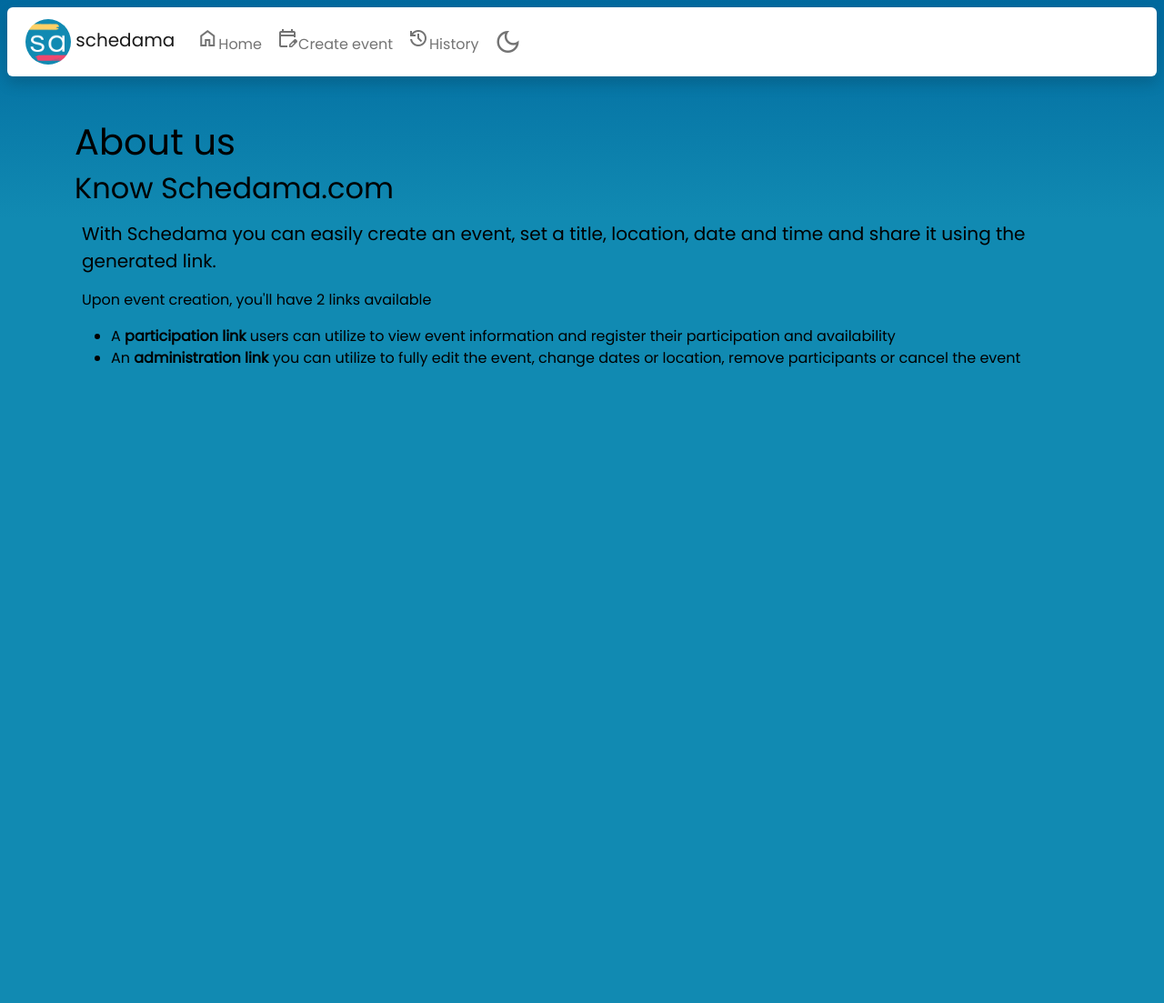
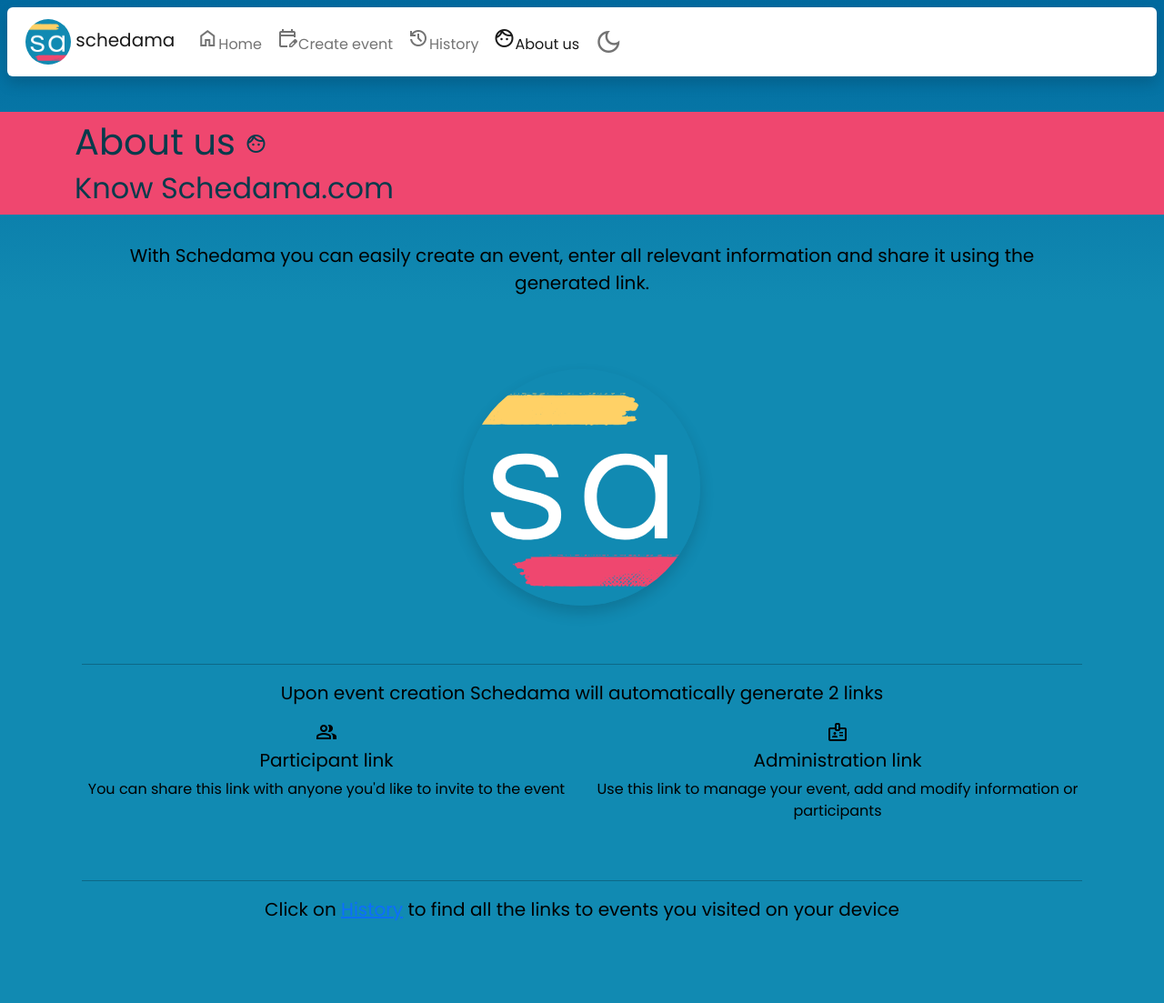
Before and after one commit to alessandro-amadelli/schedama, a Django app: page /about-us/ in a window 1280 px wide. Shown: the whole page at 91% size. Before the commit the page ends 404 px from the top, so only its background shows below. Run offline with Django 4.2, Linux system fonts and the light colour scheme.

Commit message:
Fixed 'About us' page content and re-added the page inside navbar. Fixed entering and appearing animations by changing animation-fill-mode to backward

```diff
--- a/events/static/events/main.css
+++ b/events/static/events/main.css
@@ -105,6 +105,10 @@ nav {
     margin: .5rem;
 }
 
+.round-img {
+    border-radius:50%;
+}
+
 .cursor-pointer {
     cursor: pointer;
 }
@@ -120,7 +124,7 @@ nav {
 .entering {
     animation-name: introAnimation;
     animation-duration: .6s;
-    animation-fill-mode: forwards;
+    animation-fill-mode: backwards;
     animation-iteration-count: 1;
     animation-play-state: running;
 }
@@ -128,7 +132,7 @@ nav {
 .entering-1 {
     animation-name: introAnimation;
     animation-duration: .6s;
-    animation-fill-mode: forwards;
+    animation-fill-mode: backwards;
     animation-iteration-count: 1;
     animation-play-state: running;
     animation-delay: .1s;
@@ -137,7 +141,7 @@ nav {
 .entering-2 {
     animation-name: introAnimation;
     animation-duration: .6s;
-    animation-fill-mode: forwards;
+    animation-fill-mode: backwards;
     animation-iteration-count: 1;
     animation-play-state: running;
     animation-delay: .2s;
@@ -146,7 +150,7 @@ nav {
 .entering-3 {
     animation-name: introAnimation;
     animation-duration: .6s;
-    animation-fill-mode: forwards;
+    animation-fill-mode: backwards;
     animation-iteration-count: 1;
     animation-play-state: running;
     animation-delay: .3s;
@@ -155,7 +159,7 @@ nav {
 .entering-4 {
     animation-name: introAnimation;
     animation-duration: .6s;
-    animation-fill-mode: forwards;
+    animation-fill-mode: backwards;
     animation-iteration-count: 1;
     animation-play-state: running;
     animation-delay: .4s;
@@ -164,7 +168,7 @@ nav {
 .appearing {
     animation-name: fadeInAnimation;
     animation-duration: 1.5s;
-    animation-fill-mode: forwards;
+    animation-fill-mode: backwards;
     animation-iteration-count: 1;
     animation-play-state: running;
 }
@@ -172,7 +176,7 @@ nav {
 .appearing-1 {
     animation-name: fadeInAnimation;
     animation-duration: 1.5s;
-    animation-fill-mode: forwards;
+    animation-fill-mode: backwards;
     animation-iteration-count: 1;
     animation-play-state: running;
     animation-delay: .2s;
@@ -181,7 +185,7 @@ nav {
 .appearing-2 {
     animation-name: fadeInAnimation;
     animation-duration: 1.5s;
-    animation-fill-mode: forwards;
+    animation-fill-mode: backwards;
     animation-iteration-count: 1;
     animation-play-state: running;
     animation-delay: .5s;
@@ -190,7 +194,7 @@ nav {
 .appearing-3 {
     animation-name: fadeInAnimation;
     animation-duration: 1.5s;
-    animation-fill-mode: forwards;
+    animation-fill-mode: backwards;
     animation-iteration-count: 1;
     animation-play-state: running;
     animation-delay: .8s;
@@ -199,7 +203,7 @@ nav {
 .appearing-4 {
     animation-name: fadeInAnimation;
     animation-duration: 1.5s;
-    animation-fill-mode: forwards;
+    animation-fill-mode: backwards;
     animation-iteration-count: 1;
     animation-play-state: running;
     animation-delay: 1.1s;
--- a/events/static/events/utilities.js
+++ b/events/static/events/utilities.js
@@ -38,8 +38,19 @@ function setMode(currentMode) {
         document.querySelector("#navLogoDark").classList.add("visually-hidden");
         document.querySelector("#navLogo").classList.remove("visually-hidden");
 
+        // Page logo
+        const logo = document.querySelector("#schedamaLogo");
+        const logoDark = document.querySelector("#schedamaLogoDark");
+        if (logo) {
+            logo.classList.remove("visually-hidden");
+        }
+        if (logoDark) {
+            logoDark.classList.add("visually-hidden");
+        }
+
         // Changing meta tag color-scheme
         document.querySelector('meta[name="color-scheme"]').setAttribute('content', 'light');
+        document.querySelector('meta[name="theme-color"]').setAttribute('content', "#118ab2");
 
         // Navbar class change
         navbar.classList.remove("navbar-dark");
@@ -68,8 +79,19 @@ function setMode(currentMode) {
         document.querySelector("#navLogoDark").classList.remove("visually-hidden");
         document.querySelector("#navLogo").classList.add("visually-hidden");
 
+        // Page logo
+        const logo = document.querySelector("#schedamaLogo");
+        const logoDark = document.querySelector("#schedamaLogoDark");
+        if (logo) {
+            logo.classList.add("visually-hidden");
+        }
+        if (logoDark) {
+            logoDark.classList.remove("visually-hidden");
+        }
+
         // Changing meta tag color-scheme
         document.querySelector('meta[name="color-scheme"]').setAttribute('content', 'dark');
+        document.querySelector('meta[name="theme-color"]').setAttribute('content', "#073b4c");
 
         // Navbar class change
         navbar.classList.add("navbar-dark");
--- a/events/templates/events/about_us.html
+++ b/events/templates/events/about_us.html
@@ -7,15 +7,59 @@ About us
 {% endblock %}
 
 {% block body %}
-  <h1>About us</h1>
-  <h2>{% translate "Know Schedama.com" %}</h2>
+<div class="title-section">
+  <h1 class="entering">About us <span class="material-symbols-outlined">face</span></h1>
+  <h2 class="entering-1">{% translate "Know Schedama.com" %}</h2>
+</div>
 
   <div class="section p-2">
-    <p class="lead">{% translate "With Schedama you can easily create an event, set a title, location, date and time and share it using the generated link." %}</p>
-    <p>Upon event creation, you'll have 2 links available</p>
-    <ul>
-      <li>A <b>participation link</b> users can utilize to view event information and register their participation and availability</li>
-      <li>An <b>administration link</b> you can utilize to fully edit the event, change dates or location, remove participants or cancel the event</li>
-    </ul>
+    <div class="row entering-2">
+      <div class="col-12 text-center">
+        <p class="lead">{% translate "With Schedama you can easily create an event, enter all relevant information and share it using the generated link." %}</p>
+      </div>
+    </div>
+
+    <div class="row p-3 my-5 appearing-2">
+      <div class="col-12 text-center">
+        <img class="img-fluid round-img shadow" src="{%static 'events/schedama_logo.png' %}" alt="Schedama logo" id="schedamaLogo">
+        <img class="img-fluid round-img shadow visually-hidden" src="{%static 'events/schedama_logo_dark.png' %}" alt="Schedama logo" id="schedamaLogoDark">
+      </div>
+    </div>
+
+    <hr>
+
+    <div class="row mb-5 entering-3">
+      <div class="col-12 text-center">
+        <p class="lead">{% translate "Upon event creation Schedama will automatically generate 2 links" %}</p>
+      </div>
+
+      <div class="col-6 text-center">
+        <span class="material-symbols-outlined">group</span>
+        <h5>{% translate "Participant link" %}</h5>
+      </div>
+      <div class="col-6 text-center">
+        <span class="material-symbols-outlined">badge</span>
+        <h5>{% translate "Administration link" %}</h5>
+      </div>
+
+      <div class="col-6 text-center">
+        <p>{% translate "You can share this link with anyone you'd like to invite to the event" %}</p>
+      </div>
+      <div class="col-6 text-center">
+        <p>{% translate "Use this link to manage your event, add and modify information or participants" %}</p>
+      </div>
+    </div>
+
+    <hr>
+
+    <div class="row mb-5 entering-4">
+      <div class="col-12 text-center">
+        <p class="lead">
+          {% translate "Click on" %} <a href="{% url 'history_view' %}">{% translate "History" %}</a>
+          {% translate "to find all the links to events you visited on your device" %}
+        </p>
+      </div>
+    </div>
+
   </div>
 {% endblock %}
--- a/events/templates/events/layout.html
+++ b/events/templates/events/layout.html
@@ -7,8 +7,7 @@
     <meta charset="utf-8">
     <meta name="viewport" content="width=device-width, initial-scale=1">
     <meta name="color-scheme" content="light" />
-    <meta name="theme-color" media="(prefers-color-scheme: light)" content="#118ab2" />
-    <meta name="theme-color" media="(prefers-color-scheme: dark)" content="#073b4c" />
+    <meta name="theme-color" content="#118ab2" />
 
     <!-- Icons -->
     <link rel="apple-touch-icon" sizes="57x57" href="{% static 'events/apple-icon-57x57.png' %}">
@@ -27,7 +26,6 @@
     <link rel="manifest" href="{% static 'events/manifest.json' %}">
     <meta name="msapplication-TileColor" content="#073b4c">
     <meta name="msapplication-TileImage" content="{% static 'events/ms-icon-144x144.png' %}">
-    <meta name="theme-color" content="#073b4c">
 
     <title>{% block title %}{% endblock %}</title>
 
--- a/events/templates/events/navbar.html
+++ b/events/templates/events/navbar.html
@@ -3,8 +3,8 @@
 <nav class="navbar navbar-light navbar-expand-md shadow p-2 mb-5 rounded">
     <div class="container-fluid">
         <a class="navbar-brand" href="{% url 'index' %}">
-            <img src="{% static 'events/schedama_logo.png' %}" id="navLogo" alt="Schedama logo" style="width:50px;height:50px;padding:0;margin:0;border-radius:50%;">
-            <img src="{% static 'events/schedama_logo_dark.png' %}" id="navLogoDark" alt="Schedama logo" style="width:50px;height:50px;padding:0;margin:0;border-radius:50%;" class="visually-hidden">
+            <img src="{% static 'events/schedama_logo.png' %}" id="navLogo" alt="Schedama logo" style="width:50px;height:50px;padding:0;margin:0;" class="round-img">
+            <img src="{% static 'events/schedama_logo_dark.png' %}" id="navLogoDark" alt="Schedama logo" style="width:50px;height:50px;padding:0;margin:0;" class="round-img visually-hidden">
             schedama
         </a>
         <button class="navbar-toggler" type="button" data-bs-toggle="collapse" data-bs-target="#navbarNavAltMarkup" aria-controls="navbarNavAltMarkup" aria-expanded="false" aria-label="Toggle navigation">
@@ -21,11 +21,9 @@
                 <a class="nav-link {% if request.resolver_match.url_name == 'history_view' %}active{% endif %}" href="{% url 'history_view' %}">
                     <span class="material-symbols-outlined">history</span>{% translate "History" %}
                 </a>
-                {% comment %}
                 <a class="nav-link {% if request.resolver_match.url_name == 'about_us_view' %}active{% endif %}" href="{% url 'about_us_view' %}">
-                    <span class="material-symbols-outlined">info</span>{% translate "About us" %}
+                    <span class="material-symbols-outlined">face</span>{% translate "About us" %}
                 </a>
-                {% endcomment %}
                 <div class="nav-link cursor-pointer" id="darkModeToggle" aria-label="Dark mode toggle">
                     <span class="material-symbols-outlined fs-2 float-end me-0">dark_mode</span>
                 </div>
--- a/events/templates/events/new_event.html
+++ b/events/templates/events/new_event.html
@@ -11,8 +11,8 @@
   <script src="{% static 'events/new_event.js' %}"></script>
 
   <div class="title-section">
-    <h1>{% translate "Event editor" %} <span class="material-symbols-outlined">edit_calendar</span></h1>
-    <h2>{% translate "Create and customize your event" %}</h2>
+    <h1 class="entering">{% translate "Event editor" %} <span class="material-symbols-outlined">edit_calendar</span></h1>
+    <h2 class="entering-1">{% translate "Create and customize your event" %}</h2>
   </div>
 
   {% csrf_token %}
```
Also changed, not shown: events/templates/events/history.html (+12 -3 lines), events/locale/it/LC_MESSAGES/django.po, events/locale/it/LC_MESSAGES/djangojs.po, 1 other file.
